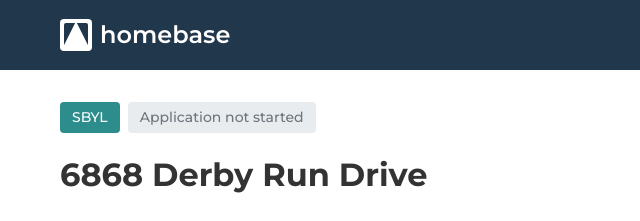
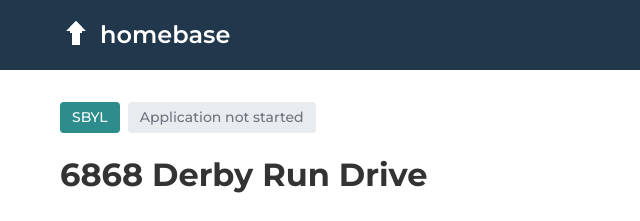
Before and after one commit to colin-homeward/homeward-repair-estimator, a website: page public/index.html in a window 1280 px wide. Shown: the top 221 px of the page, 0-640 px from the left. Drawn offline with Linux system fonts and the light colour scheme.

Commit message:
Add actual Homebase logo SVG file

```diff
--- a/public/index.html
+++ b/public/index.html
@@ -51,32 +51,8 @@
         .logo-icon {
             width: 32px;
             height: 32px;
-            background: white;
-            border-radius: 4px;
-            position: relative;
-        }
-
-        .logo-icon::before {
-            content: '';
-            position: absolute;
-            top: 4px;
-            left: 4px;
-            right: 4px;
-            bottom: 4px;
-            background: #21374B;
-            border-radius: 2px;
-        }
-
-        .logo-icon::after {
-            content: '';
-            position: absolute;
-            top: 2px;
-            left: 2px;
-            right: 2px;
-            bottom: 2px;
-            background: white;
-            border-radius: 1px;
-            clip-path: polygon(0% 100%, 50% 0%, 100% 100%);
+            background: url('homebase-logo.svg') no-repeat center;
+            background-size: contain;
         }
 
         .logo-text {
```
Also changed, not shown: public/homebase-logo.svg (added).
